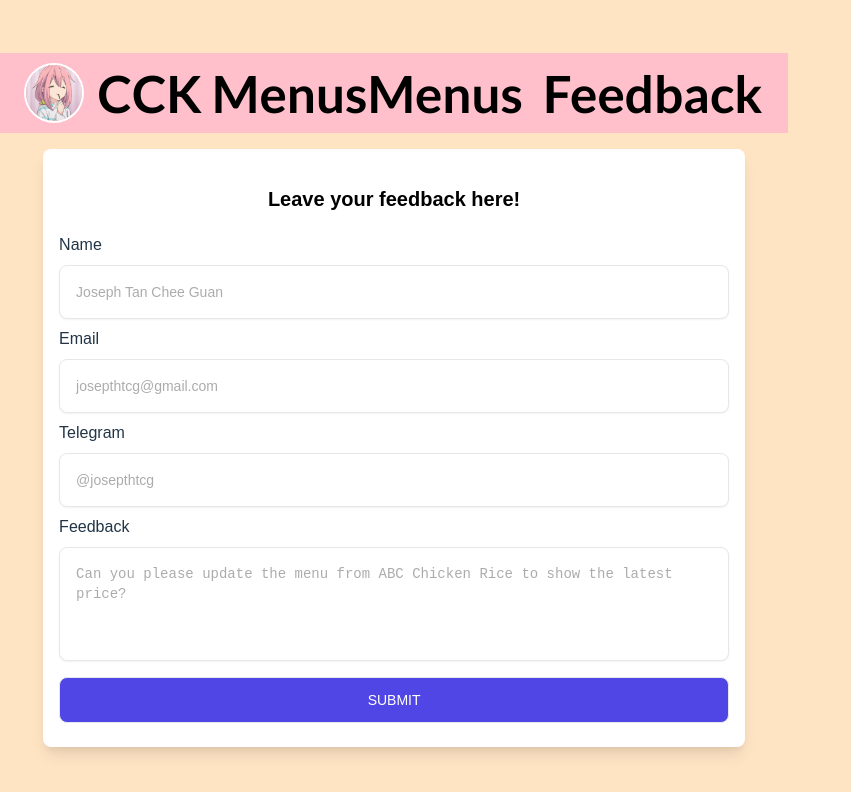
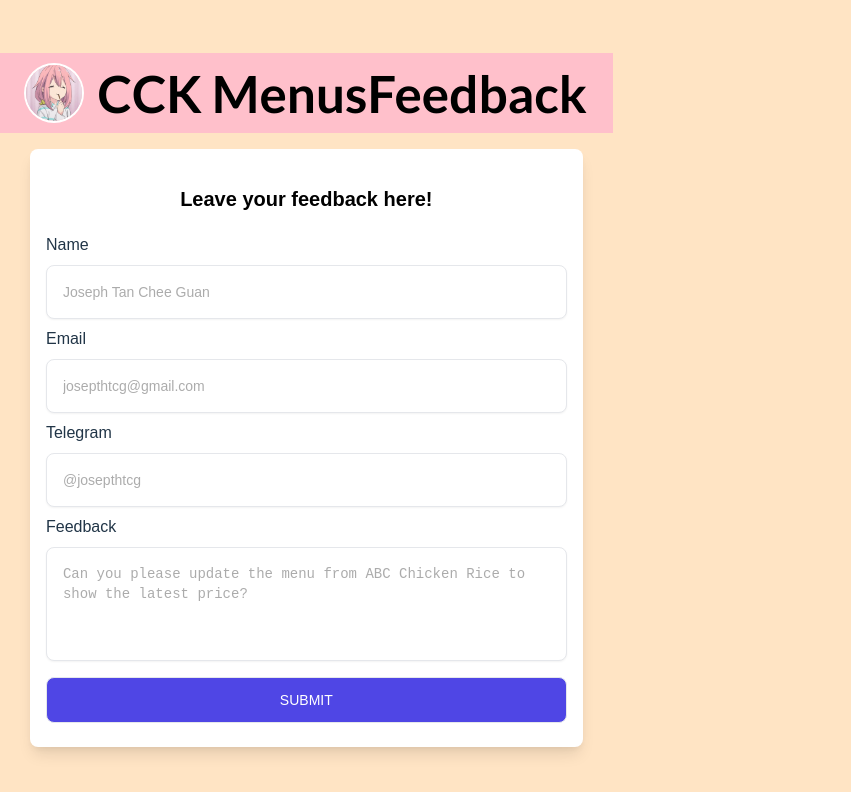
Before and after one commit to Erisunya/cck-food-menu-front, a React (Vite) app: page /feedback in a window 1280 px wide. Shown: the top 792 px of the page, without its empty margins (0-851 px from the left). Built offline with nearby package versions, Linux system fonts and the light colour scheme.

Commit message:
Simplify header design

```diff
--- a/src/components/layout/Header.jsx
+++ b/src/components/layout/Header.jsx
@@ -8,14 +8,11 @@ const Header = () => {
       <nav className={styles.header}>
         <div className={styles.logoContainer}>
           <img src={logo} alt="Logo of CCK Menus Web" className={styles.logo} />
-          <div>
+          <Link to="/" className={styles.link}>
             <h1>CCK Menus</h1>
-          </div>
+          </Link>
         </div>
         <div className={styles.links}>
-          <Link to="/" className={styles.link}>
-            <h1>Menus</h1>
-          </Link>
           <Link to="/feedback" className={styles.link}>
             <h1>Feedback</h1>
           </Link>
```
